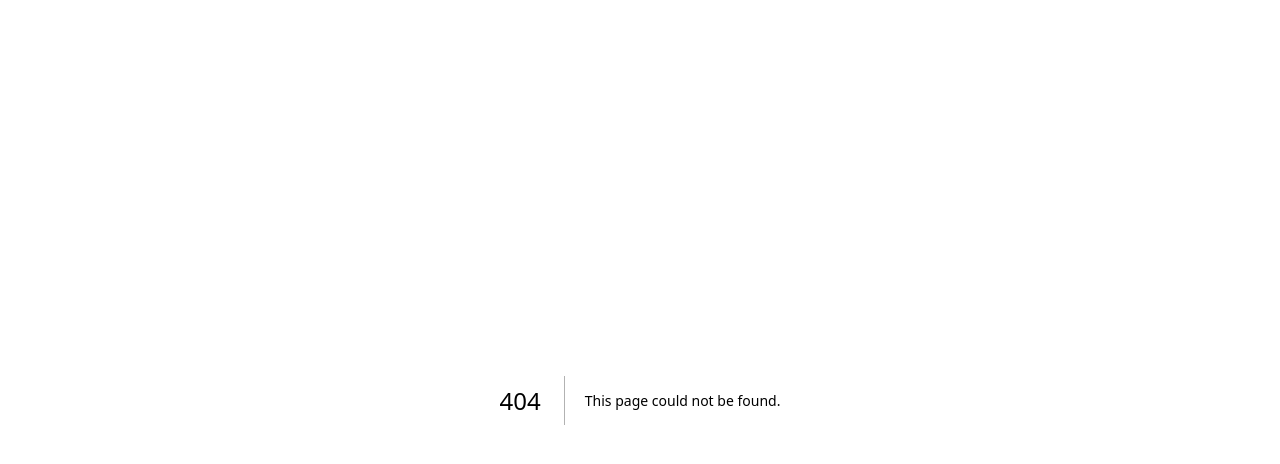
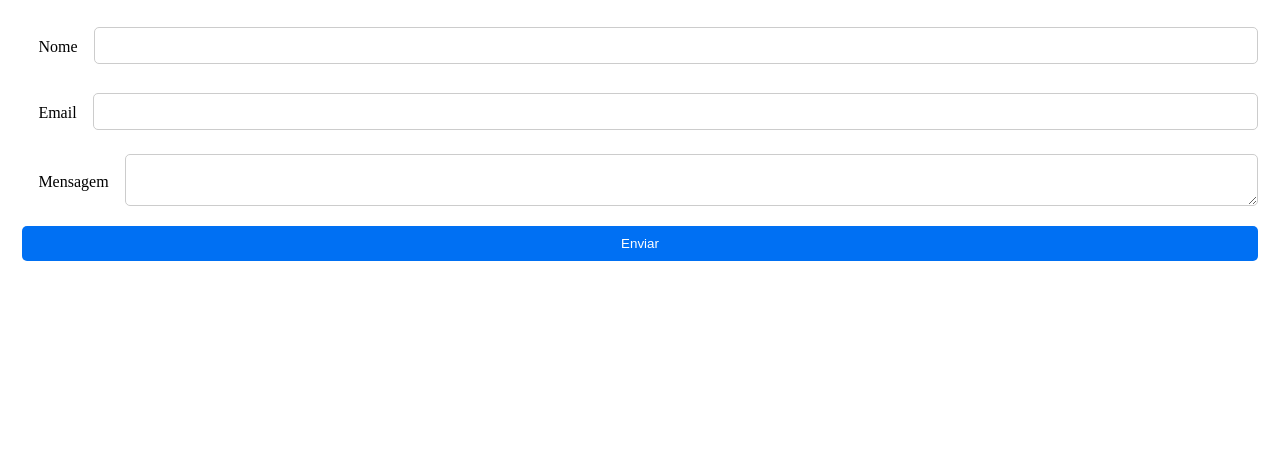
Before and after one commit to erikefernandes40/wedding-website, a Next.js app: page /form in a window 1280 px wide. Before the commit this address had no page. Shown: the top 464 px of the page. Built offline with nearby package versions, Linux system fonts and the light colour scheme.

Commit message:
feat: cria componente formulario

```diff
--- /dev/null
+++ b/pages/form.tsx
@@ -0,0 +1,56 @@
+import { useFormik } from 'formik';
+import styles from 'styles/form.module.css';
+
+const Formulario = () => {
+  const formik = useFormik({
+    initialValues: {
+      nome: '',
+      email: '',
+      mensagem: ''
+    },
+    onSubmit: (values) => {
+      console.log(values);
+    }
+  });
+
+  return (
+    <form className={styles.formulario} onSubmit={formik.handleSubmit}>
+      <div>
+      <label htmlFor="nome">Nome</label>
+      <input
+        id="nome"
+        name="nome"
+        type="text"
+        onChange={formik.handleChange}
+        value={formik.values.nome}
+      />
+      </div>
+
+      <div>
+      <label htmlFor="email">Email</label>
+      <input
+        id="email"
+        name="email"
+        type="email"
+        onChange={formik.handleChange}
+        value={formik.values.email}
+      />
+      </div>
+
+    <div>
+    <label htmlFor="mensagem">Mensagem</label>
+      <textarea
+        id="mensagem"
+        name="mensagem"
+        onChange={formik.handleChange}
+        value={formik.values.mensagem}
+      />
+    </div>
+
+
+      <button type="submit">Enviar</button>
+    </form>
+  );
+};
+
+export default Formulario;
```
